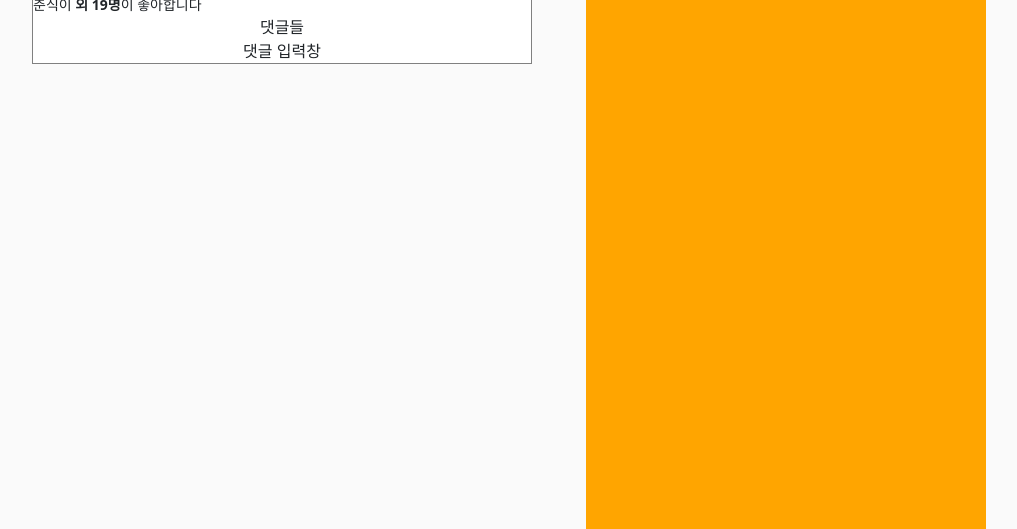
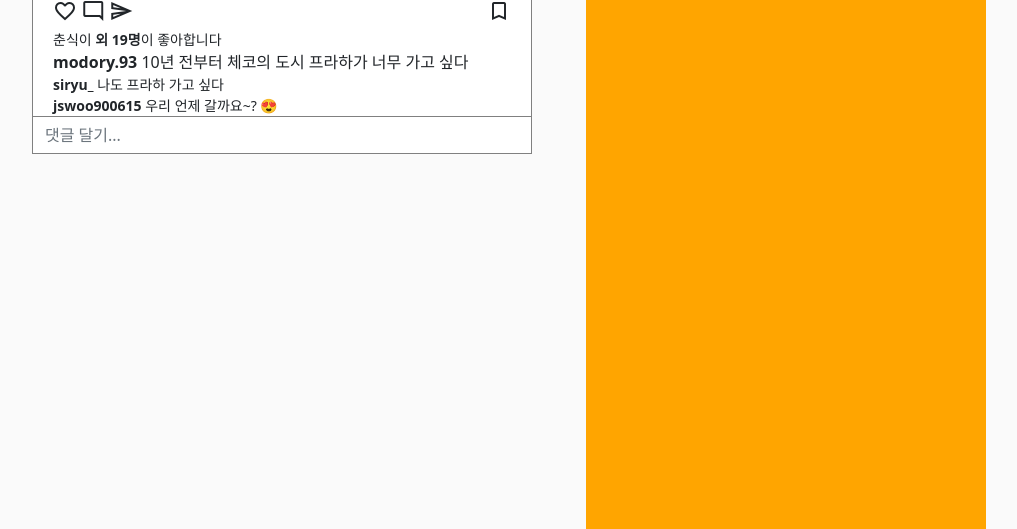
Before and after one commit to modory-code/youtube_django_instagram, a Django app: page / in a window 1280 px wide. Shown: the part 531-1060 px from the top of the page, without its empty margins (208-1225 px from the left). Run offline with Django 4.2, Linux system fonts and the light colour scheme.

Commit message:
Feat: 왼쪽 피드 2

```diff
--- a/instagram/templates/instagram/main.html
+++ b/instagram/templates/instagram/main.html
@@ -27,6 +27,15 @@
             width: 100%;
             height: 100%;
             object-fit: cover;
+        }
+        input:focus {
+            outline: none;
+            border: none;
+        }
+        .feed_box {
+            margin: 20px 0;
+            border: solid 1px gray;
+            background-color: white;
         }
     </style>
 </head>
@@ -59,11 +68,11 @@
 
     <div style="display: flex; flex-direction: row; text-align: center; justify-content: center; padding-top: 60px; background-color: #fafafa;">
         <div style="width: 500px; min-width: 500px; height: 1000px; margin-right: 300px;">
-            <!-- 왼쪽 -->
-            <div style="border: solid 1px gray; background-color: white;">
-                <div style="display: flex; flex-direction: row; align-items: center;">
+            <!-- 왼쪽 피드 -->
+            <div class="feed_box">
+                <div style="margin: 20px; display: flex; flex-direction: row; align-items: center;">
                     <!-- 프로필박스 -->
-                    <div class="box" style="width: 60px; height: 60px;">
+                    <div class="box" style="width: 35px; height: 35px;">
                         <img class="profile" src="http://ilovecharacter.com/wordpress/wp-content/uploads/2021/04/115-130%EC%88%98%EC%A0%952-83-e1618819879217.jpg"/>
                     </div>
                     <!-- 작성자 -->
@@ -75,7 +84,7 @@
                     <!-- 이미지 -->
                     <img style="width: 100%;" src="https://a.cdn-hotels.com/gdcs/production76/d1135/21203dce-feeb-40f3-8c93-fc1a98f7549a.jpg?impolicy=fcrop&w=800&h=533&q=medium">
                 </div>
-                <div style="display: flex; flex-direction: row; justify-content: space-between;">
+                <div style="margin: 0 20px; display: flex; flex-direction: row; justify-content: space-between;">
                     <!-- 아이콘 집합 -->
                     <div>
                         <span class="material-icons-outlined">
@@ -94,12 +103,25 @@
                         </span>
                     </div>
                 </div>
-                <div style="text-align: left; font-size: 14px;">
+                <div style="margin: 0 20px; text-align: left; font-size: 14px;">
                     <!-- 좋아요 -->
                     춘식이 <b>외 19명</b>이 좋아합니다
                 </div>
-                <div> 댓글들 </div>
-                <div> 댓글 입력창 </div>
+                <div style="margin: 0 20px; text-align: left; font-size: 16px;">
+                    <!-- 내용 -->
+                    <b>modory.93</b> 10년 전부터 체코의 도시 프라하가 너무 가고 싶다
+                </div>
+                <!-- 댓글들 -->
+                <div style="margin: 0 20px; text-align: left; font-size: 14px;">
+                    <b>siryu_</b> 나도 프라하 가고 싶다
+                </div>
+                <div style="margin: 0 20px; text-align: left; font-size: 14px;">
+                    <b>jswoo900615</b> 우리 언제 갈까요~? 😍
+                </div>
+                <div style="border-top: solid 1px gray;">
+                    <!-- 댓글 입력창 -->
+                    <input type="text" class="form-control" placeholder="댓글 달기..." style="box-shadow: none; border: none; outline: none;">
+                </div>
             </div>
         </div>
         <div style="width: 400px; height: 1000px; background: orange; position: fixed; left: 62%">
```
